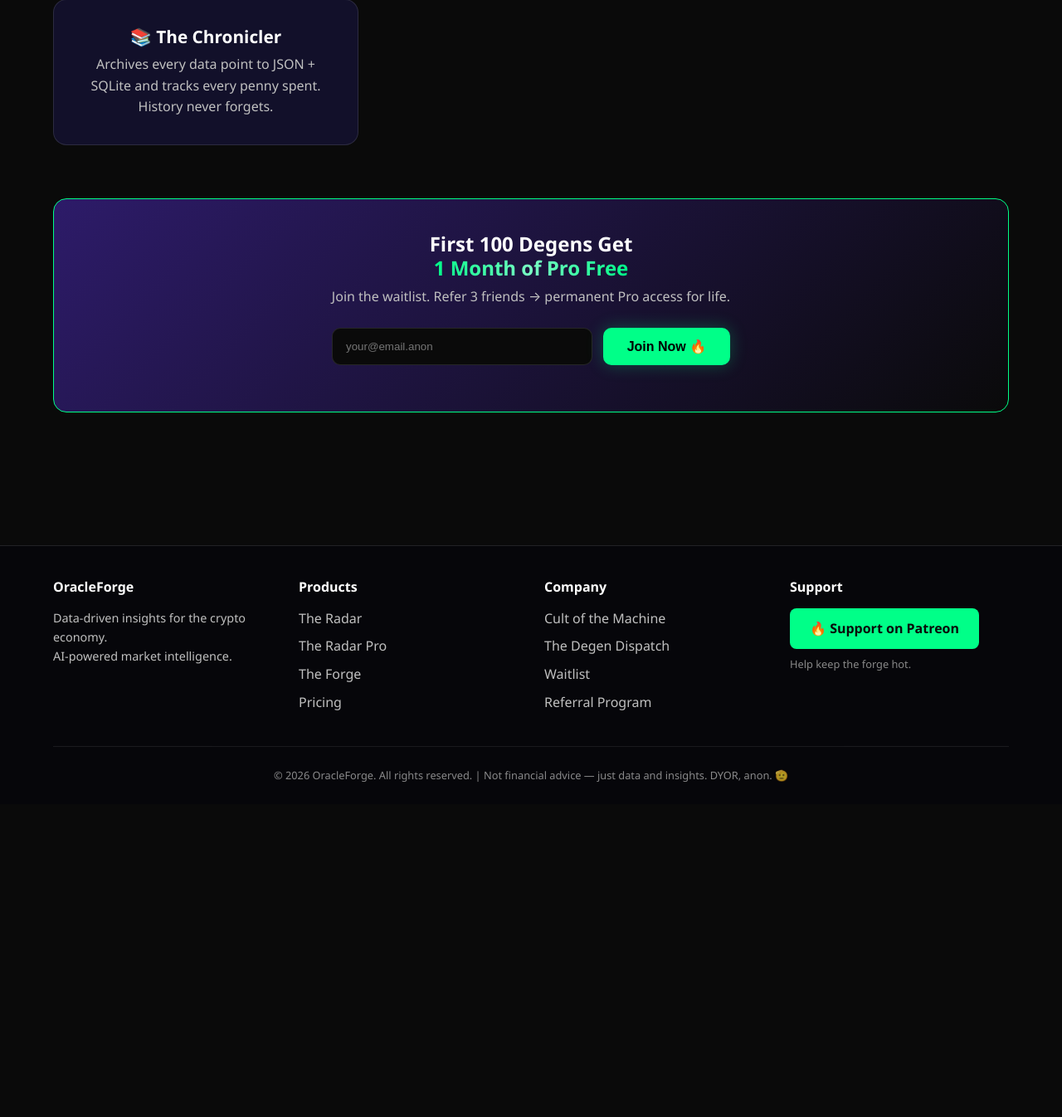
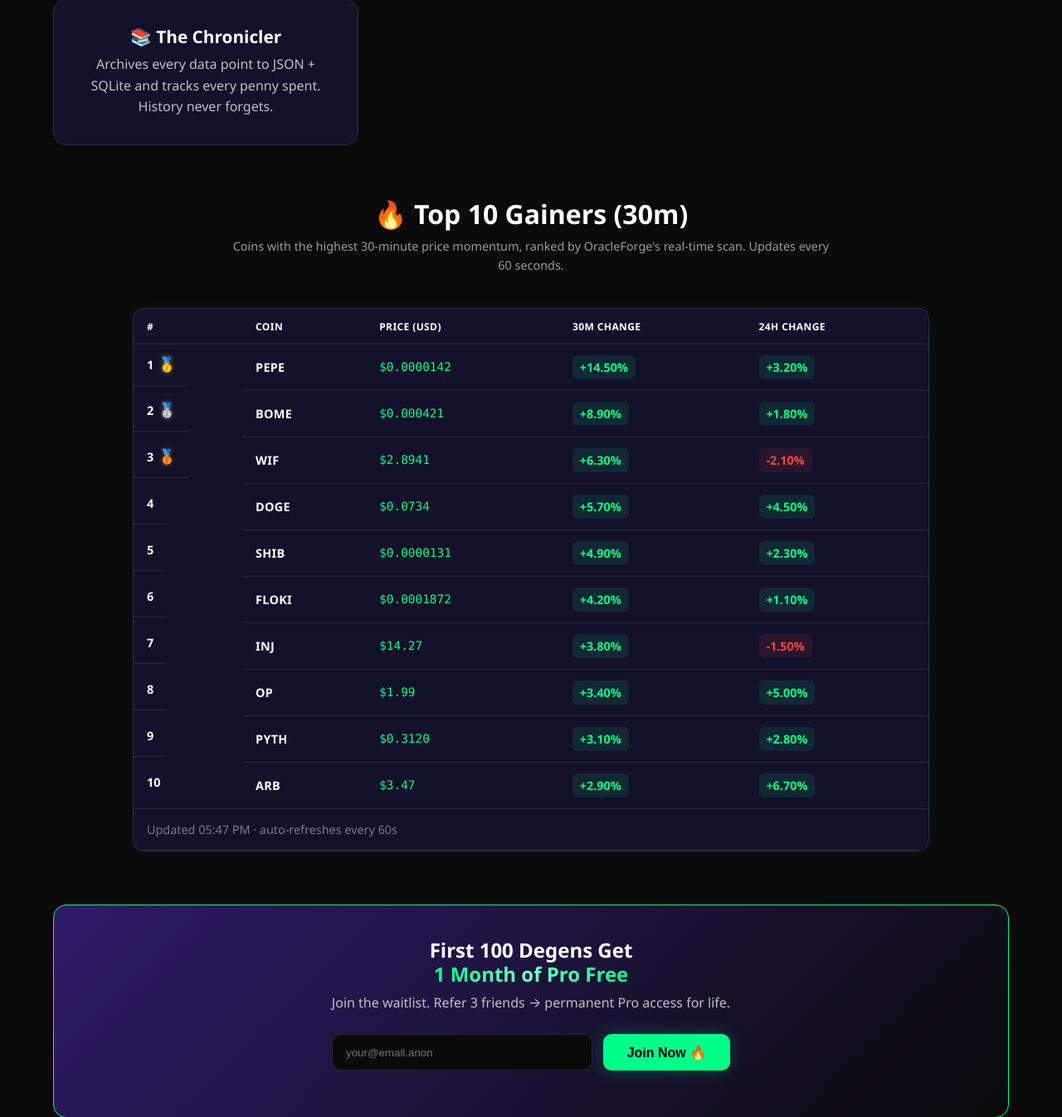
Before and after one commit to oracleforge8-maker/oracleforge-studios, a Flask app: page / in a window 1280 px wide. Shown: the part 940-2286 px from the top of the page at 83% size. Before the commit the page ends 1882 px from the top, so only its background shows below. Run offline with Flask 3, Linux system fonts and the light colour scheme.

Commit message:
Add top 10 gainers table with medals

```diff
--- a/web/server.py
+++ b/web/server.py
@@ -161,6 +161,9 @@ _TICKER_COINS = {
 #: Number of top gainers surfaced by the ticker
 _TICKER_GAINERS_LIMIT = 3
 
+#: Number of top gainers surfaced by the dedicated /api/top-gainers table
+_GAINERS_LIMIT = 10
+
 #: Per-request hard timeout (seconds) so a slow CG can never stall the page
 _COINGECKO_TIMEOUT = 10
 
@@ -319,6 +322,154 @@ def api_ticker():
     except Exception as exc:  # noqa: BLE001 — never break the homepage
         log.warning("Ticker: CoinGecko fetch failed (%s) — serving mock data", exc)
         return jsonify(_mock_ticker_data())
+
+
+# ---------------------------------------------------------------------------
+# Top 10 Gainers table (CoinGecko /coins/markets)
+# ---------------------------------------------------------------------------
+# Public schema (returned by /api/top-gainers): a JSON array of 10 coins:
+#     [
+#         {"rank": 1, "symbol": "PEPE", "price": 0.0000142,
+#          "change_30m": 14.5, "change_24h": 3.2},
+#         ...
+#     ]
+#
+# CoinGecko's public /coins/markets endpoint does not expose a 30-minute
+# price change, so we rank by the finest available momentum
+# (``price_change_percentage_1h_in_currency``, 1h) — the same proxy used by
+# the ticker — and surface it under ``change_30m``. The 24h change is also
+# requested and returned as ``change_24h``. The mock fallback supplies
+# branded sample rows so the table always renders. Refreshed by the frontend
+# every 60 seconds.
+
+
+def _change_pct(coin: Dict[str, Any], field: str) -> float:
+    """Extract a percentage figure from a CoinGecko coin dict.
+
+    CoinGecko returns ``price_change_percentage_<range>_in_currency`` as a
+    single-element list (or a bare float); this helper normalises both forms.
+
+    Args:
+        coin: A single /coins/markets response object.
+        field: The CoinGecko field name, e.g.
+            ``price_change_percentage_1h_in_currency``.
+
+    Returns:
+        The percentage as a float (0.0 on any parse failure).
+    """
+    val = coin.get(field)
+    if isinstance(val, list):
+        val = val[0] if val else 0
+    try:
+        return float(val or 0)
+    except (TypeError, ValueError):
+        return 0.0
+
+
+def _coingecko_top_gainers_table(count: int = _GAINERS_LIMIT) -> List[Dict[str, Any]]:
+    """Fetch the top gainers ranked by the finest available momentum (1h).
+
+    Queries ``/coins/markets`` (sorted client-side by
+    ``price_change_percentage_1h_in_currency`` descending, per the data
+    source spec) and returns a compact payload including both the 30m
+    momentum (1h proxy) and the 24h change.
+
+    Args:
+        count: How many ranks to return (default 10).
+
+    Returns:
+        List of dicts: {"rank", "symbol", "price", "change_30m", "change_24h"}.
+    """
+    resp = requests.get(
+        f"{COINGECKO_BASE}/coins/markets",
+        params={
+            "vs_currency": "usd",
+            "order": "market_cap_desc",
+            "per_page": 100,
+            "page": 1,
+            "price_change_percentage": "1h,24h",
+        },
+        headers=_coingecko_headers(),
+        timeout=_COINGECKO_TIMEOUT,
+    )
+    resp.raise_for_status()
+    coins: List[Dict[str, Any]] = resp.json()
+
+    ranked = sorted(
+        coins,
+        key=lambda c: _change_pct(c, "price_change_percentage_1h_in_currency"),
+        reverse=True,
+    )[:count]
+
+    out: List[Dict[str, Any]] = []
+    for rank, coin in enumerate(ranked, start=1):
+        out.append({
+            "rank": rank,
+            "symbol": (coin.get("symbol") or "?").upper(),
+            "price": float(coin.get("current_price", 0) or 0),
+            "change_30m": _change_pct(coin, "price_change_percentage_1h_in_currency"),
+            "change_24h": _change_pct(coin, "price_change_percentage_24h_in_currency"),
+        })
+    return out
+
+
+def _mock_gainers_data(count: int = _GAINERS_LIMIT) -> List[Dict[str, Any]]:
+    """Branded fallback for the top-gainers table (used without a key or on API failure).
+
+    Returns sample rows (with both 30m and 24h changes) so the table always
+    renders something meaningful and visually consistent with the live schema.
+
+    Args:
+        count: How many mock rows to return.
+
+    Returns:
+        List of dicts: {"rank", "symbol", "price", "change_30m", "change_24h"}.
+    """
+    sample = [
+        {"symbol": "PEPE", "price": 0.0000142, "change_30m": 14.5, "change_24h": 3.2},
+        {"symbol": "BOME", "price": 0.0004210, "change_30m": 8.9, "change_24h": 1.8},
+        {"symbol": "WIF", "price": 2.8941, "change_30m": 6.3, "change_24h": -2.1},
+        {"symbol": "DOGE", "price": 0.0734, "change_30m": 5.7, "change_24h": 4.5},
+        {"symbol": "SHIB", "price": 0.0000131, "change_30m": 4.9, "change_24h": 2.3},
+        {"symbol": "FLOKI", "price": 0.0001872, "change_30m": 4.2, "change_24h": 1.1},
+        {"symbol": "INJ", "price": 14.27, "change_30m": 3.8, "change_24h": -1.5},
+        {"symbol": "OP", "price": 1.99, "change_30m": 3.4, "change_24h": 5.0},
+        {"symbol": "PYTH", "price": 0.312, "change_30m": 3.1, "change_24h": 2.8},
+        {"symbol": "ARB", "price": 3.47, "change_30m": 2.9, "change_24h": 6.7},
+    ]
+    out: List[Dict[str, Any]] = []
+    for rank, coin in enumerate(sample[:count], start=1):
+        out.append({
+            "rank": rank,
+            "symbol": coin["symbol"],
+            "price": coin["price"],
+            "change_30m": coin["change_30m"],
+            "change_24h": coin["change_24h"],
+        })
+    return out
+
+
+@app.route("/api/top-gainers")
+def api_top_gainers():
+    """Top 10 coins by 30-minute price momentum.
+
+    Uses live CoinGecko data when ``COINGECKO_API_KEY`` is configured;
+    otherwise (and on any API failure) returns branded mock data so the
+    table always displays. Refreshed by the frontend every 60 seconds.
+
+    Returns:
+        JSON: a 10-element array of
+        {"rank", "symbol", "price", "change_30m", "change_24h"}.
+    """
+    if not config.env("COINGECKO_API_KEY"):
+        log.info("Top gainers: no COINGECKO_API_KEY configured — serving mock data")
+        return jsonify(_mock_gainers_data())
+
+    try:
+        return jsonify(_coingecko_top_gainers_table())
+    except Exception as exc:  # noqa: BLE001 — never break the homepage
+        log.warning("Top gainers: CoinGecko fetch failed (%s) — serving mock data", exc)
+        return jsonify(_mock_gainers_data())
 
 
 @app.route("/api/waitlist", methods=["POST"])
--- a/web/static/css/styles.css
+++ b/web/static/css/styles.css
@@ -785,3 +785,150 @@ section { margin-bottom: 4rem; }
     .ticker-medal { font-size: 0.9rem; }
     .ticker-track { animation-duration: 20s; }
 }
+
+/* ============================================================
+   Top 10 Gainers Table
+   ============================================================ */
+
+.top-gainers-section {
+    margin-bottom: 4rem;
+}
+
+.top-gainers-section .section-head h2 {
+    font-size: clamp(1.4rem, 2.8vw, 2rem);
+}
+
+.section-sub {
+    color: var(--silver);
+    opacity: 0.8;
+    font-size: 0.9rem;
+    max-width: 720px;
+    margin: 0.5rem auto 0;
+}
+
+.gainers-table-wrap {
+    max-width: 960px;
+    margin: 0 auto;
+    overflow-x: auto;
+    border: 1px solid var(--border);
+    border-radius: 14px;
+    background: var(--card-bg);
+    box-shadow: 0 0 20px rgba(0, 255, 136, 0.05);
+}
+
+.gainers-table {
+    width: 100%;
+    border-collapse: collapse;
+    min-width: 640px;
+}
+
+.gainers-table th,
+.gainers-table td {
+    padding: 0.8rem 1rem;
+    text-align: left;
+    border-bottom: 1px solid var(--border);
+    font-size: 0.9rem;
+}
+
+.gainers-table thead th {
+    color: var(--white);
+    font-weight: 700;
+    text-transform: uppercase;
+    letter-spacing: 0.4px;
+    font-size: 0.75rem;
+    padding: 0.7rem 1rem;
+}
+
+.gainers-table tbody tr:last-child td {
+    border-bottom: none;
+}
+
+.gainers-table tbody tr:hover {
+    background: rgba(0, 255, 136, 0.04);
+}
+
+.num-col {
+    text-align: right;
+}
+
+/* Rank / medal column */
+.gainers-rank {
+    font-weight: 800;
+    color: var(--white);
+    display: inline-flex;
+    align-items: center;
+    gap: 0.35rem;
+}
+
+.gainers-medal {
+    font-size: 1.05rem;
+    line-height: 1;
+}
+
+/* Medal colours */
+.gainers-medal.gold   { color: #FFD700; text-shadow: 0 0 6px rgba(255, 215, 0, 0.5); }
+.gainers-medal.silver { color: #C0C0C0; text-shadow: 0 0 6px rgba(192, 192, 192, 0.5); }
+.gainers-medal.bronze { color: #CD7F32; text-shadow: 0 0 6px rgba(205, 127, 50, 0.5); }
+
+/* Coin symbol column */
+.gainers-symbol {
+    font-weight: 800;
+    color: var(--white);
+    text-transform: uppercase;
+    letter-spacing: 0.3px;
+}
+
+/* Price column */
+.gainers-price {
+    font-family: 'SFMono-Regular', Consolas, 'Liberation Mono', monospace;
+    color: var(--green);
+}
+
+/* Price change cells — green (up) / red (down) */
+.change-up {
+    color: var(--green);
+    font-weight: 700;
+    background: rgba(0, 255, 136, 0.10);
+    padding: 0.2rem 0.55rem;
+    border-radius: 6px;
+    display: inline-block;
+}
+
+.change-down {
+    color: var(--red);
+    font-weight: 700;
+    background: rgba(255, 68, 68, 0.10);
+    padding: 0.2rem 0.55rem;
+    border-radius: 6px;
+    display: inline-block;
+}
+
+.change-neutral {
+    color: var(--silver);
+    font-weight: 700;
+}
+
+.gainers-loading {
+    text-align: center;
+    padding: 2.5rem 1rem;
+    color: var(--silver);
+    opacity: 0.7;
+    font-style: italic;
+}
+
+/* Last-updated timestamp */
+.gainers-updated {
+    text-align: right;
+    font-size: 0.75rem;
+    color: var(--silver);
+    opacity: 0.6;
+    padding: 0.5rem 1rem;
+    border-top: 1px solid var(--border);
+}
+
+/* Responsive */
+@media (max-width: 560px) {
+    .gainers-table { min-width: 100%; }
+    .gainers-table th,
+    .gainers-table td { padding: 0.6rem 0.6rem; font-size: 0.8rem; }
+}
--- a/web/static/js/main.js
+++ b/web/static/js/main.js
@@ -187,4 +187,147 @@
         loadTicker();
         setInterval(loadTicker, POLL_MS);
     }
+
+    // ---------- Top 10 Gainers table ----------
+    // Homepage table of the top 10 coins by 30-minute price momentum.
+    // Polls /api/top-gainers every 60s, renders medals for the top 3, and
+    // colours each change green (up) / red (down). All DOM updates use
+    // textContent so the table stays XSS-safe.
+    const gainersBody = document.getElementById('topGainersBody');
+    const gainersTable = document.getElementById('topGainersTable');
+
+    if (gainersBody) {
+        const POLL_MS = 60000;
+        const MEDALS = {1: '🥇', 2: '🥈', 3: '🥉'};
+        const MEDAL_CLASS = {1: 'gold', 2: 'silver', 3: 'bronze'};
+
+        function fmtPriceG(price) {
+            if (price === null || price === undefined || isNaN(Number(price))) return '—';
+            const n = Number(price);
+            if (!n) return '$0.00';
+            const opts = Math.abs(n) >= 100
+                ? {minimumFractionDigits: 2, maximumFractionDigits: 2}
+                : Math.abs(n) >= 1
+                ? {minimumFractionDigits: 2, maximumFractionDigits: 4}
+                : {minimumFractionDigits: 4, maximumFractionDigits: 8};
+            return '$' + n.toLocaleString('en-US', opts);
+        }
+
+        function fmtChangeG(c) {
+            if (c === null || c === undefined || isNaN(Number(c))) return '—';
+            const n = Number(c);
+            return (n >= 0 ? '+' : '') + n.toFixed(2) + '%';
+        }
+
+        function changeClassG(c) {
+            if (c === null || c === undefined || isNaN(Number(c))) return 'change-neutral';
+            return (Number(c) || 0) >= 0 ? 'change-up' : 'change-down';
+        }
+
+        function medalCell(rank) {
+            const cls = MEDAL_CLASS[rank];
+            const icon = MEDALS[rank] || '';
+            if (!icon) return '';
+            const span = document.createElement('span');
+            span.className = 'gainers-medal ' + (cls || '');
+            span.innerHTML = icon; // emoji glyph is safe
+            return span;
+        }
+
+        function renderGainers(coins) {
+            gainersBody.innerHTML = '';
+            const frag = document.createDocumentFragment();
+
+            (coins || []).forEach(function (coin) {
+                const tr = document.createElement('tr');
+
+                // Rank (with medal for top 3)
+                const tdRank = document.createElement('td');
+                tdRank.className = 'gainers-rank';
+                tdRank.textContent = coin.rank;
+                if (coin.rank <= 3) {
+                    tdRank.appendChild(medalCell(coin.rank));
+                }
+
+                // Coin symbol
+                const tdSym = document.createElement('td');
+                tdSym.className = 'gainers-symbol';
+                tdSym.textContent = (coin.symbol || '—').toUpperCase();
+
+                // Price
+                const tdPrice = document.createElement('td');
+                tdPrice.className = 'gainers-price';
+                tdPrice.textContent = fmtPriceG(coin.price);
+
+                // 30m change
+                const tdChange30 = document.createElement('td');
+                tdChange30.className = 'num-col';
+                const span30 = document.createElement('span');
+                span30.className = changeClassG(coin.change_30m);
+                span30.textContent = fmtChangeG(coin.change_30m);
+                tdChange30.appendChild(span30);
+
+                // 24h change
+                const tdChange24 = document.createElement('td');
+                tdChange24.className = 'num-col';
+                const span24 = document.createElement('span');
+                span24.className = changeClassG(coin.change_24h);
+                span24.textContent = fmtChangeG(coin.change_24h);
+                tdChange24.appendChild(span24);
+
+                tr.append(tdRank, tdSym, tdPrice, tdChange30, tdChange24);
+                frag.appendChild(tr);
+            });
+
+            gainersBody.appendChild(frag);
+
+            // Show a last-updated timestamp footer.
+            removeUpdatedRow();
+            const updated = document.createElement('tr');
+            updated.className = 'gainers-updated-row';
+            const td = document.createElement('td');
+            td.colSpan = 5;
+            td.className = 'gainers-updated';
+            td.textContent = 'Updated ' + new Date().toLocaleTimeString([], {hour:'2-digit', minute:'2-digit'}) + ' · auto-refreshes every 60s';
+            updated.appendChild(td);
+            gainersBody.parentNode.appendChild(updated);
+        }
+
+        function removeUpdatedRow() {
+            const old = gainersBody.parentNode.querySelector('.gainers-updated-row');
+            if (old) old.remove();
+        }
+
+        function showError(msg) {
+            removeUpdatedRow();
+            gainersBody.innerHTML = '';
+            const tr = document.createElement('tr');
+            const td = document.createElement('td');
+            td.colSpan = 5;
+            td.className = 'gainers-loading';
+            td.textContent = msg;
+            tr.appendChild(td);
+            gainersBody.appendChild(tr);
+        }
+
+        async function loadGainers() {
+            try {
+                const res = await fetch('/api/top-gainers', {cache: 'no-store'});
+                if (!res.ok) throw new Error('Top gainers API returned ' + res.status);
+                const coins = await res.json();
+                if (!Array.isArray(coins) || coins.length === 0) {
+                    showError('No gainers data available right now.');
+                    return;
+                }
+                renderGainers(coins);
+            } catch (err) {
+                console.warn('Top gainers fetch failed:', err);
+                // Keep the last rendered state (or a hint) on error.
+            }
+        }
+
+        // Hydrate on load, then refresh every 60 seconds.
+        loadGainers();
+        setInterval(loadGainers, POLL_MS);
+    }
 })();
--- a/web/templates/home.html
+++ b/web/templates/home.html
@@ -56,6 +56,32 @@
     </div>
 </section>
 
+<!-- ================= Top 10 Gainers ================= -->
+<section class="top-gainers-section">
+    <div class="container">
+        <div class="section-head">
+            <h2>🔥 Top 10 Gainers (30m)</h2>
+            <p class="section-sub">Coins with the highest 30-minute price momentum, ranked by OracleForge's real-time scan. Updates every 60 seconds.</p>
+        </div>
+        <div class="gainers-table-wrap">
+            <table class="gainers-table" id="topGainersTable">
+                <thead>
+                    <tr>
+                        <th>#</th>
+                        <th>Coin</th>
+                        <th class="num-col">Price (USD)</th>
+                        <th class="num-col">30m Change</th>
+                        <th class="num-col">24h Change</th>
+                    </tr>
+                </thead>
+                <tbody id="topGainersBody">
+                    <tr><td colspan="5" class="gainers-loading">Loading market data…</td></tr>
+                </tbody>
+            </table>
+        </div>
+    </div>
+</section>
+
 <!-- ================= CTA ================= -->
 <section>
     <div class="container">
```
Also changed, not shown: tests/test_web.py (+20 -0 lines).
